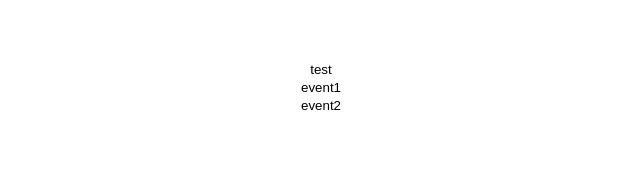
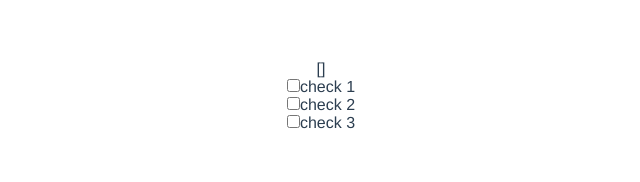
Before and after one commit to kyoungjin2310/vue3_test, a Vue app: page / in a window 1280 px wide. Shown: the top 182 px of the page, without its empty margins (319-959 px from the left). Built offline with nearby package versions, Linux system fonts and the light colour scheme; a web font is replaced by a local one.

Commit message:
feat: [checkbox] setup으로 input checkbox 여러개 적용

```diff
--- a/src/App.vue
+++ b/src/App.vue
@@ -1,16 +1,16 @@
 <template>
   <div>
-    <example-event-handler />
+    <example-input-multiple-check-box />
   </div>
 </template>
 
 <script>
-import ExampleEventHandler from "@/components/ExampleEventHandler.vue";
+import ExampleInputMultipleCheckBox from "@/components/ExampleInputMultipleCheckBox.vue";
 import "./assets/scss/style.scss";
 export default {
   name: "App",
   components: {
-    ExampleEventHandler,
+    ExampleInputMultipleCheckBox,
   },
 };
 </script>
--- /dev/null
+++ b/src/components/ExampleInputMultipleCheckBox.vue
@@ -0,0 +1,36 @@
+<template>
+  <!-- input checkbox 여러개 -->
+  <div>
+    <p>{{ checkList }}</p>
+    <div v-for="(obj, idx) in checkBoxArr" :key="idx">
+      <input
+        type="checkbox"
+        :id="obj.id"
+        :value="obj.type"
+        v-model="checkList"
+      />
+      <label :for="obj.id">{{ obj.title }}</label>
+    </div>
+  </div>
+</template>
+
+<script setup>
+import { ref } from "vue";
+
+const checkList = ref([]);
+
+const checkBoxArr = ref([
+  { title: "check 1", type: "1", id: "check1", checked: true },
+  { title: "check 2", type: "2", id: "check2", checked: false },
+  { title: "check 3", type: "3", id: "check2", checked: false },
+]);
+</script>
+
+<style lang="scss" scoped>
+.color {
+  color: skyblue;
+}
+.active {
+  color: brown;
+}
+</style>
```
